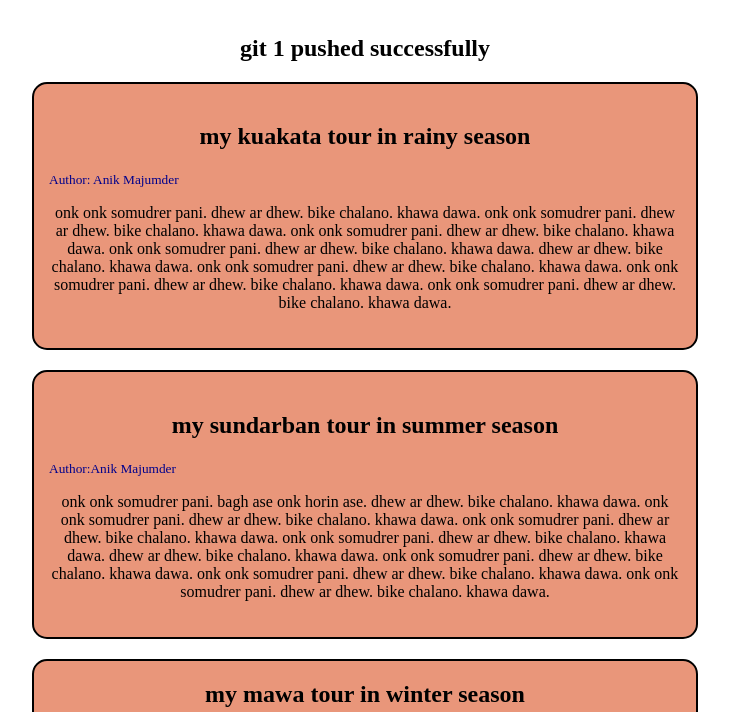
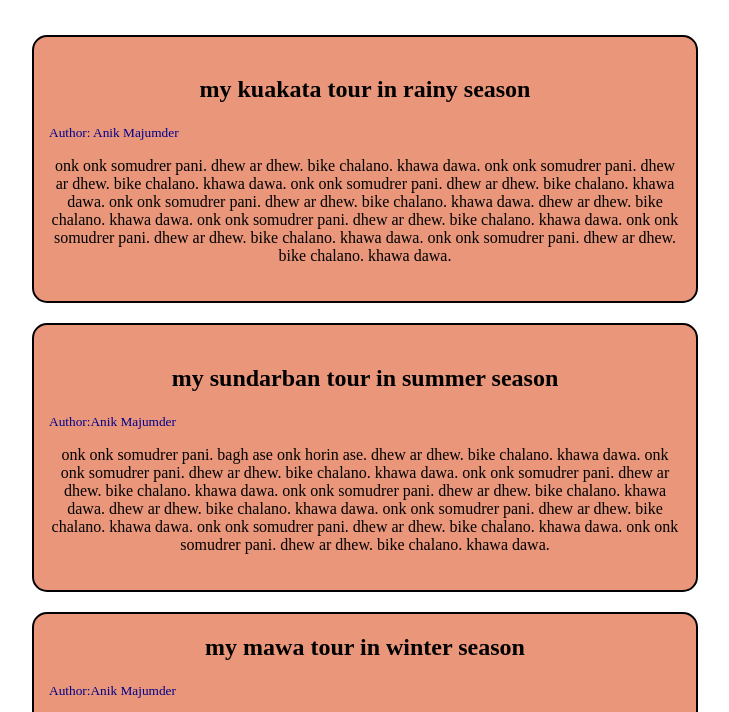
Before and after one commit to Anik-Majumder/Portfolio, a plain HTML site: page Portfolio.html in a window 1280 px wide. Shown: the part 107-819 px from the top of the page, without its empty margins (275-1004 px from the left). Drawn offline with Linux system fonts and the light colour scheme.

```diff
--- a/Portfolio.html
+++ b/Portfolio.html
@@ -10,8 +10,6 @@
 </head>
 <body>
     <h1 class="heading">Welcome to my travelling vlog</h1>
-
-    <H2>git 1 pushed successfully</H2>
 
     <div class="vlog1 vlog">
         <h2>my kuakata tour in rainy season</h2>
```
